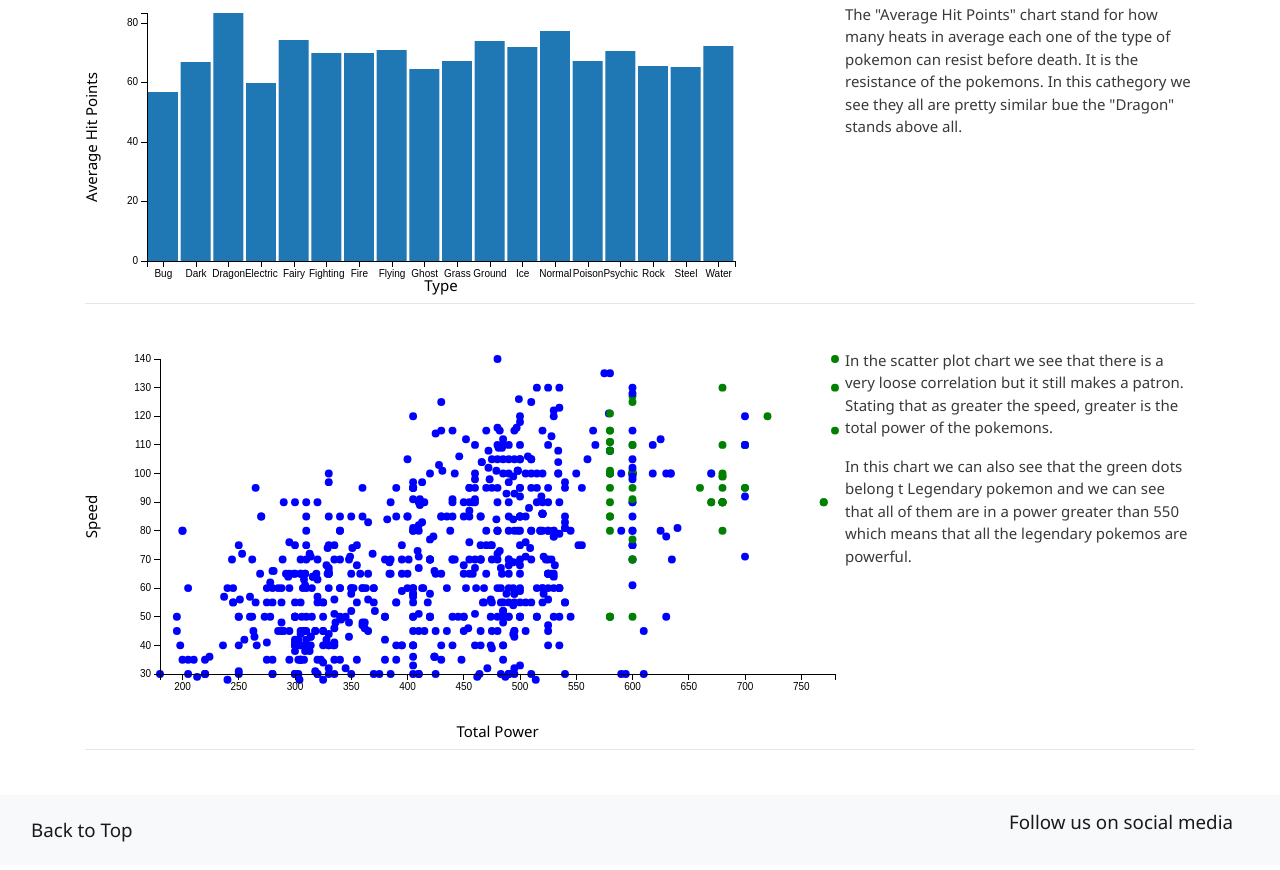
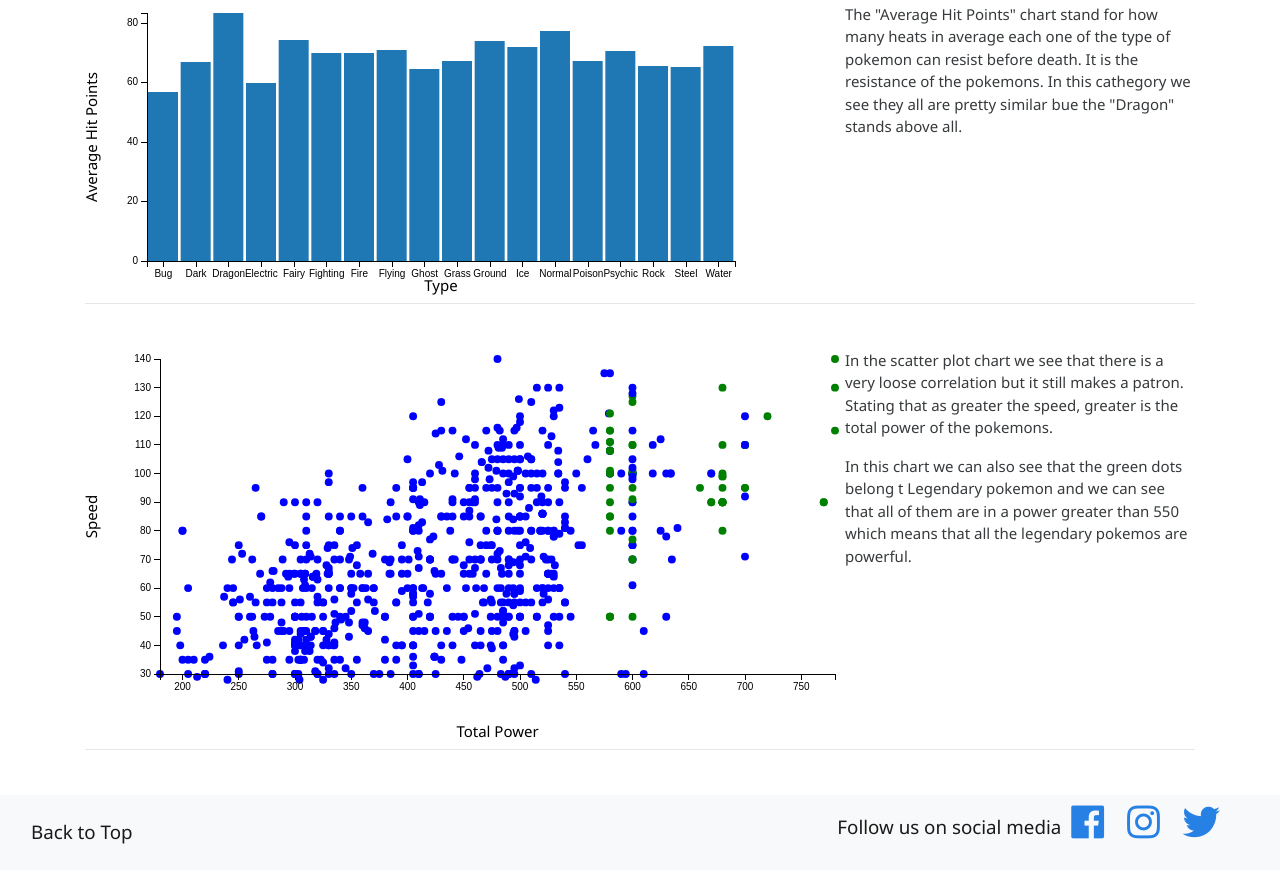
Before and after one commit to nitr-am/milestone2_pokemon_in_numbers, a plain HTML site: page index.html in a window 1280 px wide. Shown: the part 1380-2250 px from the top of the page. Drawn offline with Linux system fonts and the light colour scheme.

Commit message:
Addig social media

```diff
--- a/index.html
+++ b/index.html
@@ -8,6 +8,7 @@
     <title>Pokemon in Numbers</title>
     <link rel="stylesheet" href="static/css/bootstrap.min.css" type="text/css" />
     <link rel="stylesheet" href="static/css/dc.min.css" type="text/css" />
+    <link rel="stylesheet" href="https://use.fontawesome.com/releases/v5.7.1/css/all.css">
     <link rel="stylesheet" href="static/css/style.css" type="text/css" />
 
     <script type="text/javascript" src="static/js/d3.min.js"></script>
@@ -138,9 +139,18 @@
         <div class="collapse navbar-collapse container-fluid" id="navbarColor03">
 
             <a class="navbar-brand" href="index.html">Back to Top</a>
-            <p class="navbar-brand align-right">Follow us on social media</p>
-
-        </div>
+            <p class="navbar-brand align-right">Follow us on social media
+                <a class="icons" href="https://facebook.com" target="_blank" aria-label="Find us on Facebook">
+                    <i class="fab fa-facebook fa-lg mr-md-2 mr-3 fa-2x"></i>
+                </a>
+                <a class="icons" href="https://instagram.com" target="_blank" aria-label="Find us on Instagram">
+					<i class="fab fa-instagram fa-lg mr-md-2 mr-3 fa-2x"></i>
+				</a>
+				<a class="icons" href="https://twitter.com" target="_blank" aria-label="Find us on Twitter">
+					<i class="fab fa-twitter fa-lg mr-md-2 mr-3 fa-2x"></i>
+				</a>
+            </p>
+</div>
     </footer>
 </body>
 
```
